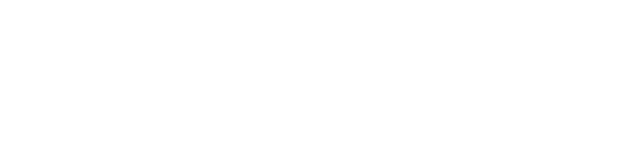
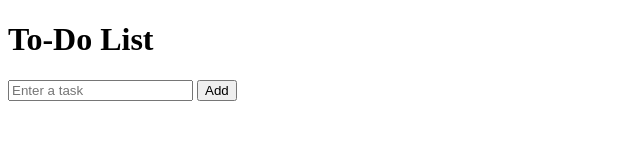
Before and after one commit to kit0-0/git-bisect-practice, a plain HTML site: page index.html in a window 1280 px wide. Shown: the whole page, without its empty margins (0-640 px from the left). Drawn offline with Linux system fonts and the light colour scheme.

Commit message:
updated structure for todo

```diff
--- a/index.html
+++ b/index.html
@@ -3,9 +3,17 @@
 <head>
     <meta charset="UTF-8">
     <meta name="viewport" content="width=device-width, initial-scale=1.0">
-    <title>Document</title>
+    <title>To-Do List</title>
+    <link rel="stylesheet" href="index.css">
 </head>
 <body>
+    <h1>To-Do List</h1>
+    <form id="todo-form">
+      <input type="text" id="todo-input" placeholder="Enter a task">
+      <button type="submit">Add</button>
+    </form>
+    <ul id="todo-list"></ul>
 
-</body>
+    <script src="index.js"></script>
+  </body>
 </html>
```
